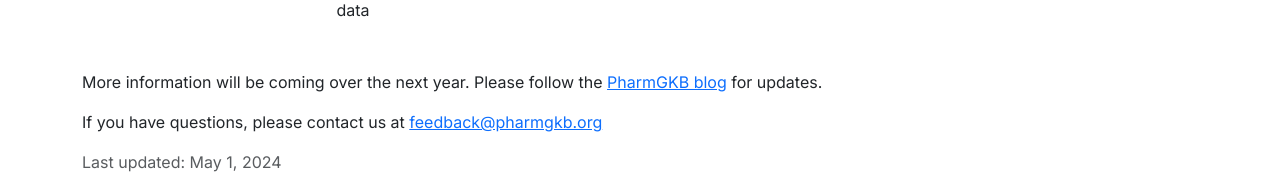
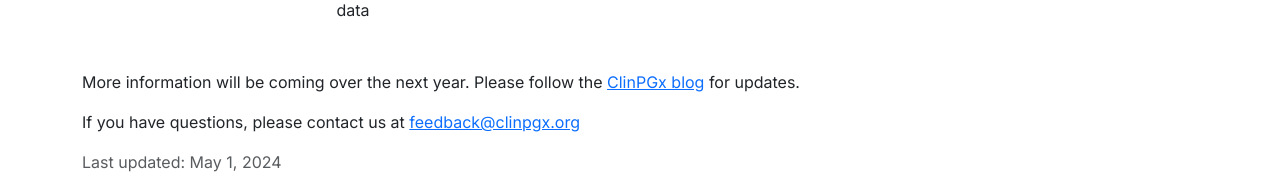
Before and after one commit to PharmGKB/clinpgx-frontend, a Next.js app: page / in a window 1280 px wide. Shown: the part 1265-1449 px from the top of the page. Built offline with nearby package versions, Linux system fonts and the light colour scheme.

Commit message:
fix: update links to blog and feedback

```diff
--- a/src/app/page.js
+++ b/src/app/page.js
@@ -1,4 +1,3 @@
-import Image from "next/image";
 import styles from "./page.module.css";
 
 export default function Home() {
@@ -71,9 +70,12 @@ export default function Home() {
       </section>
 
       <section className="mt-5">
-        <p>More information will be coming over the next year. Please follow the <a
-          href="https://pharmgkb.blogspot.com">PharmGKB blog</a> for updates.</p>
-        <p>If you have questions, please contact us at <a href="mailto:feedback@pharmgkb.org">feedback@pharmgkb.org</a>
+        <p>
+          More information will be coming over the next year. Please follow the <a href="https://blog.clinpgx.org">
+          ClinPGx blog</a> for updates.
+        </p>
+        <p>
+          If you have questions, please contact us at <a href="mailto:feedback@clinpgx.org">feedback@clinpgx.org</a>
         </p>
       </section>
 
```
Also changed, not shown: 3 other files (tests, documents, lock files or other folders).
